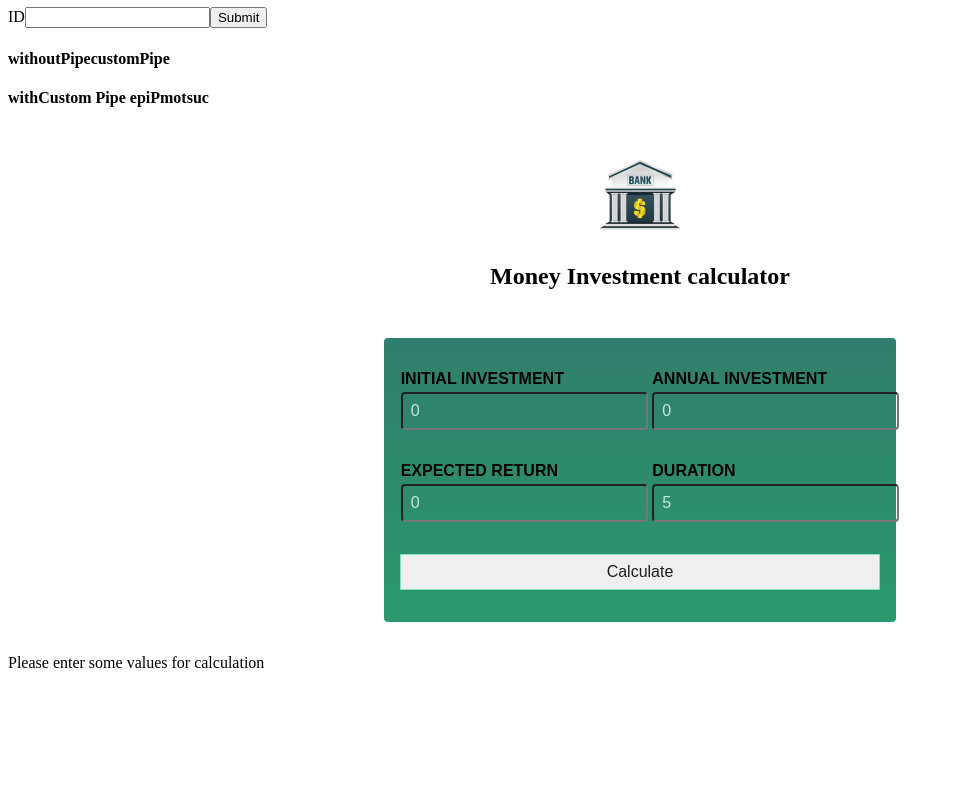
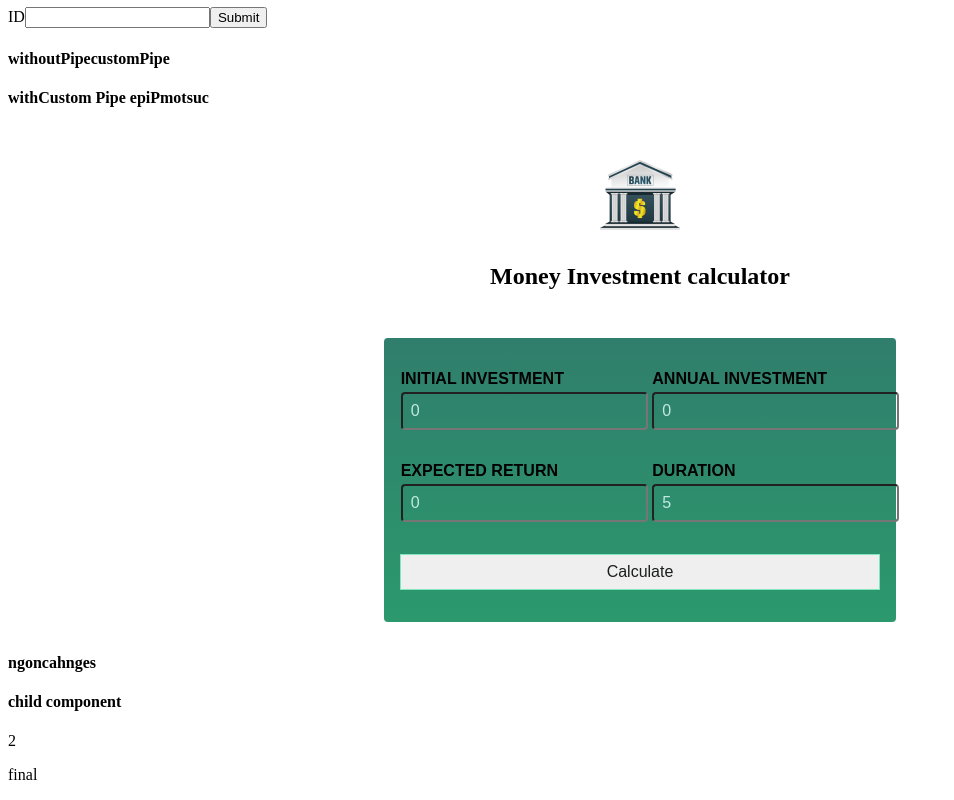
Before and after one commit to naralasrikanth/Angular-Learning, an Angular app in the folder demo/Demo/: page / in a window 1280 px wide. Shown: the part 801-1601 px from the top of the page, without its empty margins (0-954 px from the left). Before the commit the page ends 1489 px from the top, so only its background shows below. Built offline with nearby package versions, Linux system fonts and the light colour scheme.

Commit message:
lifeCycle Hooks

```diff
--- a/demo/Demo/src/app/app.component.html
+++ b/demo/Demo/src/app/app.component.html
@@ -40,3 +40,5 @@
 <app-user-input (calculate)="onCalculateInvestmentResults($event)"></app-user-input>
 
 <app-investmnet-reults [results]="resultsData"></app-investmnet-reults>
+<!-- Angular life cycle hooks -->
+ <app-parent></app-parent>
--- a/demo/Demo/src/app/app.component.ts
+++ b/demo/Demo/src/app/app.component.ts
@@ -16,12 +16,14 @@ import { HeadercalComponent } from './Header/headercal/headercal.component';
 import { UserInputComponent } from './user-input/user-input.component';
 import { InvestmentInput } from './Investment-input.model';
 import { InvestmnetReultsComponent } from './investmnet-reults/investmnet-reults.component';
+import { ParentComponent } from './parent/parent.component';
 
 @Component({
   selector: 'app-root',
   standalone: true,
   imports: [RouterOutlet,HomeComponent,WarningComponent,NormalComponent,AlarmComponent,RecipesComponent,ShopingListComponent,HeaderComponent,
-    CommonModule,TaskComponent,FormsModule,HeadercalComponent,UserInputComponent,InvestmnetReultsComponent],
+    CommonModule,TaskComponent,FormsModule,HeadercalComponent,UserInputComponent,InvestmnetReultsComponent,
+    ParentComponent],
   templateUrl: './app.component.html',
   styleUrl: './app.component.css'
 })
@@ -66,7 +68,7 @@ onCalculateInvestmentResults ( data : InvestmentInput) {
   }
 
   this.resultsData=annualData;
-//  console.log(annualData);
+ console.log(this.resultsData);
 }
 
 get selectedUser(){
--- a/demo/Demo/src/app/investmnet-reults/investmnet-reults.component.html
+++ b/demo/Demo/src/app/investmnet-reults/investmnet-reults.component.html
@@ -1,8 +1,10 @@
-@if(!results){
+<!-- @if(!results){ -->
+ <div *ngIf !="results" #resulteddata>
     <p class="center">Please enter some values for calculation</p>
-}
-@else{
-    <table>
+    </div>
+<!-- }@else{ -->
+ <ng-template else="resulteddata">
+   <table>
         <thead>
             <tr>
                 <th>Year</th>
@@ -13,15 +15,19 @@
             </tr>
         </thead>
         <tbody>
-            @for(result of results; track result.year){
+            <!-- @for(result of results; track result.year){ -->
+             <div *ngFor="let result of results">
                 <tr>
-                    <td>{{result.year}} | currency</td>
+                    <td>{{result.year}}</td>
                     <td>{{result.valueEndOfYear}} | currency</td>
                     <td>{{result.interest}} | currency</td>
                     <td>{{result.totalInterest}} | currency</td>
                     <td>{{result.totalAmountInvested}} | currency</td>
                 </tr>
-            }
+                </div>
+            <!-- } -->
         </tbody>
     </table>
-}
+
+    </ng-template>
+<!-- } -->
--- /dev/null
+++ b/demo/Demo/src/app/parent/child/child.component.html
@@ -0,0 +1,3 @@
+<h4>child component</h4>
+<p>{{lifeCycle}}</p>
+<p>{{data}}</p>
--- /dev/null
+++ b/demo/Demo/src/app/parent/child/child.component.ts
@@ -0,0 +1,23 @@
+import { Component, Input } from '@angular/core';
+
+@Component({
+  selector: 'app-child',
+  standalone: true,
+  imports: [],
+  templateUrl: './child.component.html',
+  styleUrl: './child.component.css'
+})
+export class ChildComponent {
+  @Input() data ?: string;
+  lifeCycle:number=0;
+
+  constructor(){
+    console.log('this is the constructor class and it will initialize first')
+  }
+  ngOnChanges(){
+    this.lifeCycle++;
+  }
+
+
+
+}
--- /dev/null
+++ b/demo/Demo/src/app/parent/parent.component.html
@@ -0,0 +1,2 @@
+<h4>ngoncahnges</h4>
+<app-child [data]="parentData"></app-child>
--- /dev/null
+++ b/demo/Demo/src/app/parent/parent.component.ts
@@ -0,0 +1,21 @@
+import { Component } from '@angular/core';
+import { ChildComponent } from './child/child.component';
+
+@Component({
+  selector: 'app-parent',
+  standalone: true,
+  imports: [ChildComponent],
+  templateUrl: './parent.component.html',
+  styleUrl: './parent.component.css'
+})
+export class ParentComponent {
+  parentData:string='initial';
+  constructor(){
+    console.log('parent component constructor');
+    setTimeout(() => {
+      this.parentData ='final'
+    },1000);
+  }
+
+
+}
--- a/demo/Demo/src/app/status/alarm/alarm.component.ts
+++ b/demo/Demo/src/app/status/alarm/alarm.component.ts
@@ -33,5 +33,8 @@ export class AlarmComponent {
   onSubmit(){
     console.log(this.inputId);
   }
+  constructor(){
+    console.log('angular life cycle hooks from the constructor')
+  }
 
 }
--- a/demo/Demo/src/app/user-input/user-input.component.html
+++ b/demo/Demo/src/app/user-input/user-input.component.html
@@ -2,22 +2,22 @@
     <div class="inputs">
         <p>
             <label for="initial-investment">Initial Investment</label>
-            <input type="number" id="initial-investment" name="initial-investment" [(ngModel)]="inputInitialInvestment">
+            <input type="number" id="initial-investment" name="initial-investment" [(ngModel)]="inputInitialInvestment"/>
         </p>
 
         <p>
             <label for="annual-investment">Annual Investment</label>
-            <input type="number" id="initial-investment" name="annual-investment" [(ngModel)]="inputAnnualInvestment">
+            <input type="number" id="initial-investment" name="annual-investment" [(ngModel)]="inputAnnualInvestment" />
         </p>
     </div>
     <div class="inputs">
         <p>
             <label for="expected-return"> Expected Return</label>
-            <input type="number" id="expected-return" name="expected-return" [(ngModel)]="inputExpectedReturn">
+            <input type="number" id="expected-return" name="expected-return" [(ngModel)]="inputExpectedReturn" />
         </p>
         <p>
             <label for="duration">Duration</label>
-            <input type="number" id="duration" name="duration" [(ngModel)]="inputDuration">
+            <input type="number" id="duration" name="duration" [(ngModel)]="inputDuration" />
         </p>
     </div>
     <p>
--- a/demo/Demo/src/app/user-input/user-input.component.ts
+++ b/demo/Demo/src/app/user-input/user-input.component.ts
@@ -1,11 +1,12 @@
 import { Component, Output, EventEmitter } from '@angular/core';
-import { FormsModule } from '@angular/forms';
 import { InvestmentInput } from '../Investment-input.model';
+import { FormsModule, ReactiveFormsModule } from '@angular/forms';
+import { CurrencyPipe } from '@angular/common';
 
 @Component({
   selector: 'app-user-input',
   standalone: true,
-  imports: [FormsModule],
+  imports: [FormsModule,ReactiveFormsModule,CurrencyPipe,],
   templateUrl: './user-input.component.html',
   styleUrl: './user-input.component.css'
 })
@@ -17,15 +18,15 @@ export class UserInputComponent {
   inputExpectedReturn='0';
   inputDuration='5';
 
-onSumbit(){
+  onSubmit(){
 console.log('s');
 this.calculate.emit({
   initialInvestment: +this.inputInitialInvestment,
-  annualInvestment:+this.inputAnnualInvestment,
   duration:+this.inputDuration,
   expectedReturn : + this.inputExpectedReturn,
-
+  annualInvestment:+this.inputAnnualInvestment,
 });
+// console.log(this.calculate)
 
 }
 }
```
Also changed, not shown: demo/Demo/src/app/parent/child/child.component.css (added), demo/Demo/src/app/parent/parent.component.css (added).
